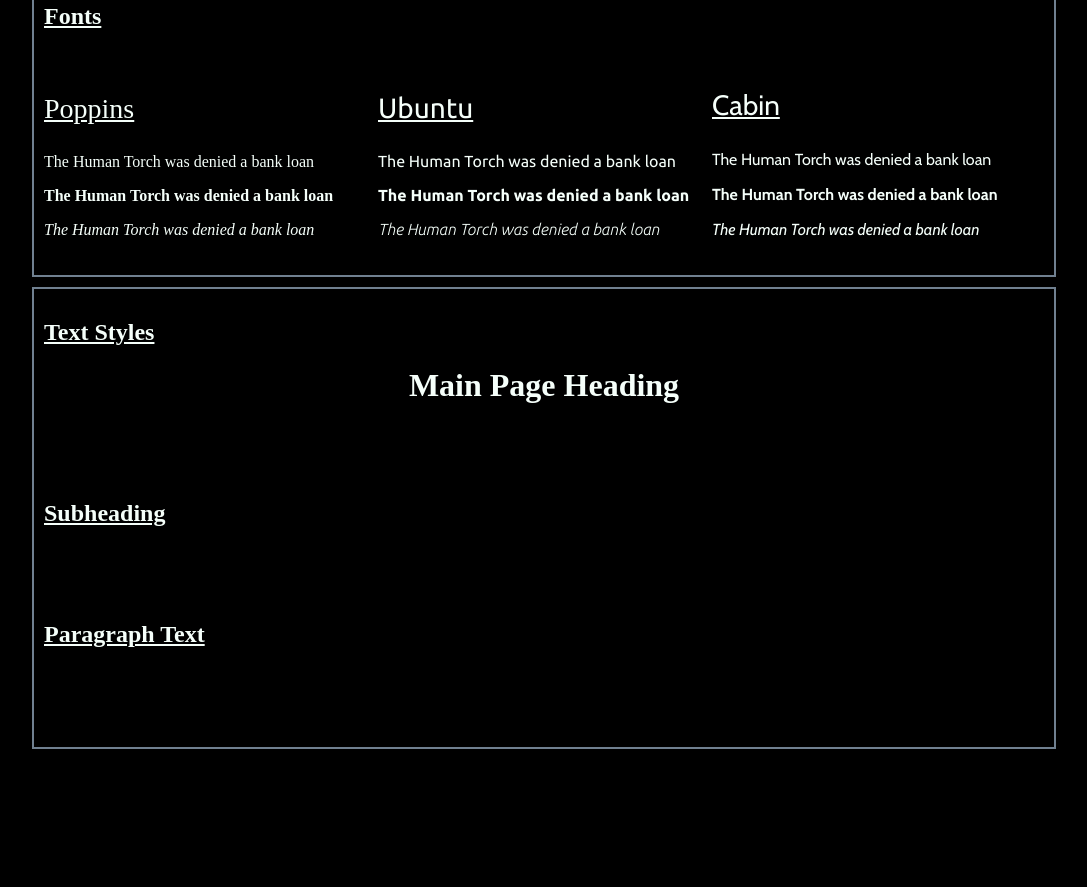
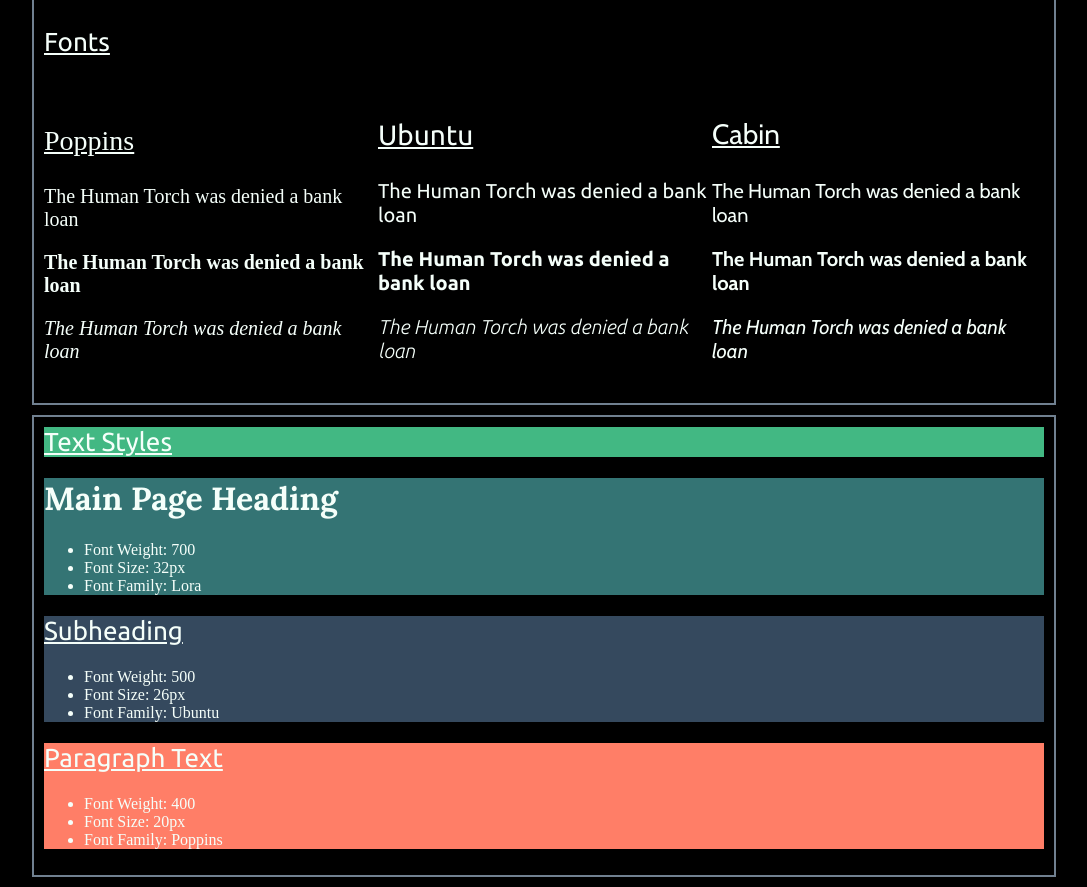
Before and after one commit to adamjimevans/ajstyles, a plain HTML site: page index.html in a window 1280 px wide. Shown: the part 468-1355 px from the top of the page, without its empty margins (96-1183 px from the left). Before the commit the page ends 1227 px from the top, so only its background shows below. Drawn offline with nearby package versions, Linux system fonts and the light colour scheme.

Commit message:
Add files via upload

```diff
--- a/styles.css
+++ b/styles.css
@@ -25,10 +25,6 @@ body {
     margin: 10px auto;
 }
 
-.color-container {
-    width: 100%;
-}
-
 .color-panel {
     display: inline-block;
     width: 33%;
@@ -44,9 +40,7 @@ div {
     background-color: darkblue;
 }
 
-.font-container {
-    width: 100%;
-}
+
 .font-label {
     text-decoration: underline;
     font-size: 28px;
@@ -66,11 +60,17 @@ div {
 h1 {
     color:mintcream;
     text-align: center;
+    font-family: Lora, serif;
+    font-weight: 700;
+    font-size: 32px;
 }
 
 h2 {
     color:mintcream;
     text-decoration: underline;
+    font-weight: 500;
+    font-size: 26px;
+    font-family: ubuntu, serif;
 }
 
 .italic {
@@ -80,6 +80,10 @@ h2 {
 .light-coral {
     background-color: lightcoral;
 
+}
+
+li {
+    color: mintcream;
 }
 
 .maroon {
@@ -96,6 +100,32 @@ h2 {
 p {
     color:mintcream;
     text-align: center;
+    font-size: 20px;
+}
+
+.second-container {
+    width: 100%;
+}
+
+.text-1 {
+    background-color: #42b883;
+    margin:0
+}
+
+.text-2 {
+    background-color: #347474;
+}
+
+.text-3 {
+    background-color: #35495e;
+}
+
+.text-4 {
+    background-color: #ff7e67;
+}
+
+.text-panel h1 {
+    text-align: left;
 }
 
 .ubuntu {
```
